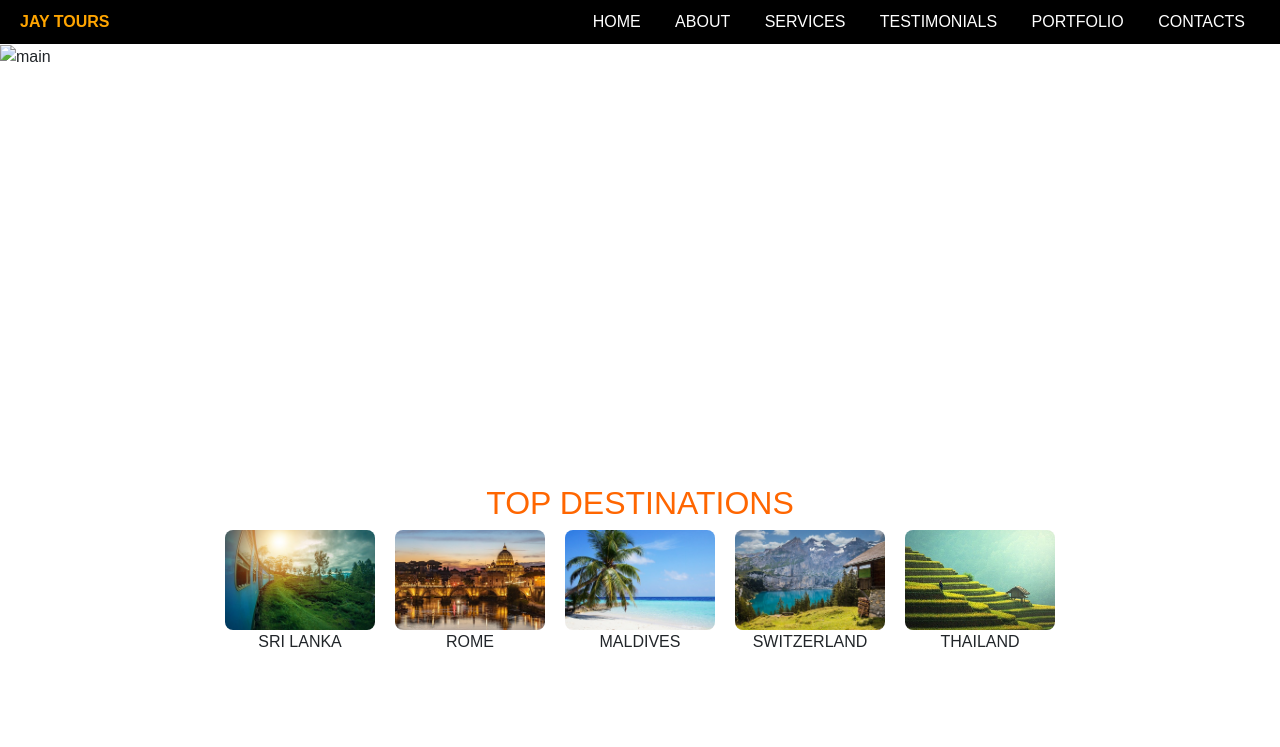
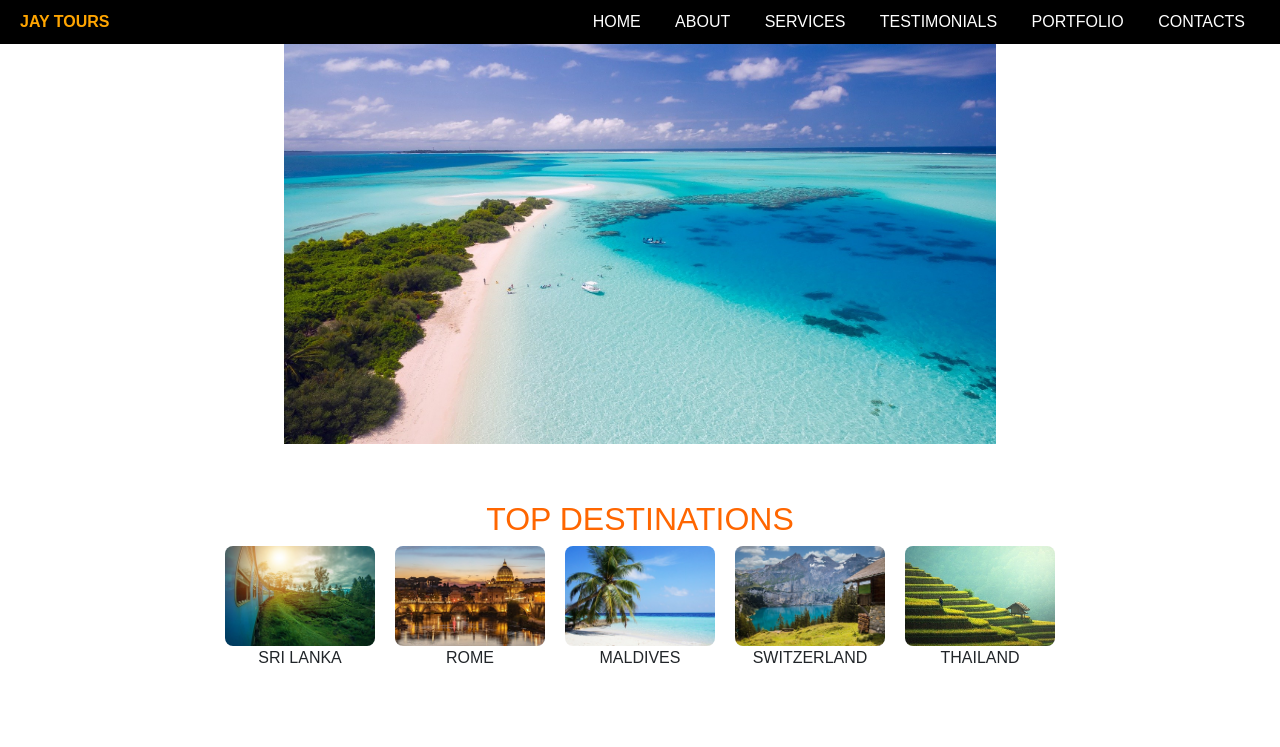
Before and after one commit to bhagyamadu/jay-travel-it-web-24-65-0017, a plain HTML site: page index.html in a window 1280 px wide. Shown: the top 747 px of the page. Drawn offline with nearby package versions, Linux system fonts and the light colour scheme.

Commit message:
Add files via upload

```diff
--- a/index.html
+++ b/index.html
@@ -30,10 +30,18 @@
     nav a:hover {
         color: #FFA500;
     }
-
     .main {
         width: 100%;
+        display: flex;
+        justify-content: center;
+
+    }
+    .main img{
+        width: 100%;
         height: 400px;
+        object-fit: cover;
+
+
 
     }
 
@@ -104,12 +112,14 @@
             <a href="#">PORTFOLIO</a>
             <a href="#">CONTACTS</a>
         </nav>
+
+
     </header>
+    <div class="main">
 
-<div class="main">
+        <div><img src="https://raw.githubusercontent.com/bhagyamadu/jay-travel-it-web-24-65-0017/main/Images/hero.jpg" alt="Sri Lanka"><p></p></div>
+        </div></div>
 
-  <div>  <img scr="https://raw.githubusercontent.com/bhagyamadu/jay-travel-it-web-24-65-0017/main/Images/main.jpg" alt="main">
-  </div></div>
 
 
     <section class="top-destinations">
```
